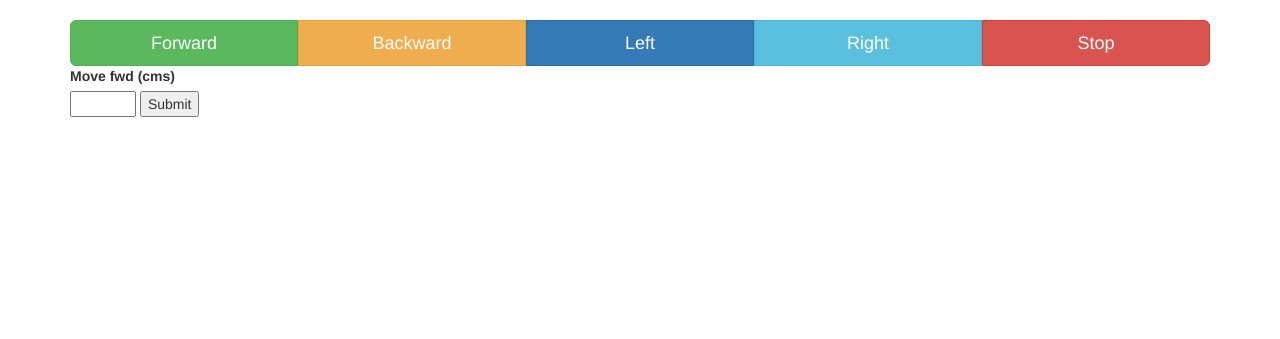
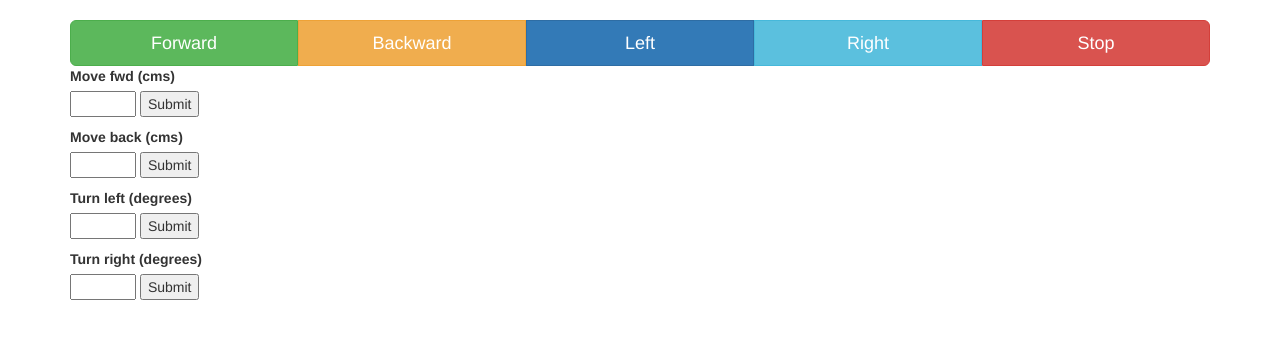
Before and after one commit to fersantxez/gopigo-server, a Flask app: page /move in a window 1280 px wide. Shown: the part 52-391 px from the top of the page. Run offline with Flask 2, Linux system fonts and the light colour scheme; the visitor is signed in with stand-in values (Sample User, id 1); some libraries are stand-ins or nearby versions.

Commit message:
full movement ok

```diff
--- a/app/forms.py
+++ b/app/forms.py
@@ -32,10 +32,16 @@ class FormForwardCms(FlaskForm):
 	forward_submit = SubmitField('Submit')
 
 class FormBackwardCms(FlaskForm):
-	pass
+	backward_distance = IntegerField('Move back (cms)',[NumberRange(min=0, max=500)])
+	backward_submit = SubmitField('Submit')
 
-class FormRotateLeftDegrees(FlaskForm):
-	pass
+class FormLeftTurnDegrees(FlaskForm):
+	lturn_degrees = IntegerField('Turn left (degrees)',[NumberRange(min=0, max=360)])
+	lturn_submit = SubmitField('Submit')
+
+class FormRightTurnDegrees(FlaskForm):
+	rturn_degrees = IntegerField('Turn right (degrees)',[NumberRange(min=0, max=360)])
+	rturn_submit = SubmitField('Submit')
 
 class FormRotateRightDegrees(FlaskForm):
 	pass
--- a/app/gopigo.py
+++ b/app/gopigo.py
@@ -205,8 +205,10 @@ def motor_fwd():
 def bwd(dist=0):
 	try:
 		if dist>0:
-			# this casting to int doesn't seem necessary
-			pulse=int(PPR*(dist//WHEEL_CIRC) )
+			#pulse=int(PPR*(dist//WHEEL_CIRC) )
+			#TODO: fix this for accuracy
+			pulse=int(PPR*(dist/WHEEL_CIRC))+1
+			#print('**DEBUG: PPR is: {}, dist is {}, WHEEL_CIRC is {}, pulse is {}'.format(PPR, dist, WHEEL_CIRC, pulse))
 			enc_tgt(1,1,pulse)
 	except Exception as e:
 		print ("gopigo bwd: {}".format(e))
@@ -255,7 +257,8 @@ def turn_right_wait_for_completion(degrees):
 
 # turn x degrees to the left
 def turn_left(degrees):
-	pulse = int(degrees//DPR)
+	#pulse = int(degrees//DPR)
+	pulse = int(degrees/DPR)
 	enc_tgt(0,1,pulse)
 	left()
 
--- a/app/templates/move.html
+++ b/app/templates/move.html
@@ -20,5 +20,29 @@
             {{ formFW.forward_submit }}
         </p>
     </form>
+    <form action="" method="POST">
+        {{ formBW.hidden_tag() }}
+        <p>
+            {{ formBW.backward_distance.label }}<br>
+            {{ formBW.backward_distance(size=2) }}
+            {{ formBW.backward_submit }}
+        </p>
+    </form>
+    <form action="" method="POST">
+        {{ formLT.hidden_tag() }}
+        <p>
+            {{ formLT.lturn_degrees.label }}<br>
+            {{ formLT.lturn_degrees(size=2) }}
+            {{ formLT.lturn_submit }}
+        </p>
+    </form>
+    <form action="" method="POST">
+        {{ formRT.hidden_tag() }}
+        <p>
+            {{ formRT.rturn_degrees.label }}<br>
+            {{ formRT.rturn_degrees(size=2) }}
+            {{ formRT.rturn_submit }}
+        </p>
+    </form>
 </div>
 {% endblock %}
--- a/app/views.py
+++ b/app/views.py
@@ -3,7 +3,7 @@ from flask import request, make_response, redirect, abort, render_template, url_
 import socket
 from datetime import datetime
 import app.util as util
-from app.forms import FormLogin, FormRegistration, FormForwardCms
+from app.forms import FormLogin, FormRegistration, FormForwardCms, FormBackwardCms, FormLeftTurnDegrees, FormRightTurnDegrees
 
 from flask_login import login_required, current_user, login_user, logout_user
 from app.models import User
@@ -67,16 +67,41 @@ def move():
 	Render interface for moving around the GoPiGo
 	'''
 
-	form_forward_cms = FormForwardCms()
+	form_fwd = FormForwardCms()
+	form_bwd = FormBackwardCms()
+	form_lt = FormLeftTurnDegrees()
+	form_rt = FormRightTurnDegrees()
 
-	if form_forward_cms.validate_on_submit():
-		dist = form_forward_cms.forward_distance.data #Integer
+	if form_fwd.validate_on_submit():
+		dist = form_fwd.forward_distance.data #Integer
 		if dist > 0:
 			flash('About to MOVE forward {} cms'.format(dist))
 			return redirect(url_for('forward', dist=dist))
 		return redirect(url_for('move'))
 
-	return render_template('move.html', formFW=form_forward_cms)
+	if form_bwd.validate_on_submit():
+		dist = form_bwd.backward_distance.data
+		if dist > 0:
+			flash('About to MOVE backward {} cms'.format(dist))
+			return redirect(url_for('backward', dist=dist))
+		return redirect(url_for('move'))
+
+	if form_lt.validate_on_submit():
+		degrees = form_lt.lturn_degrees.data
+		if degrees > 0:
+			flash('About to TURN left {} degrees'.format(degrees))
+			return redirect(url_for('left_turn', degrees=degrees))
+		return redirect(url_for('move'))
+
+	if form_rt.validate_on_submit():
+		degrees = form_rt.rturn_degrees.data
+		if degrees > 0:
+			flash('About to TURN right {} degrees'.format(degrees))
+			return redirect(url_for('right_turn', degrees=degrees))
+		return redirect(url_for('move'))
+
+	return render_template('move.html', \
+		formFW=form_fwd, formBW=form_bwd, formLT=form_lt, formRT=form_rt)
 
 #Motor movement
 @app.route('/gopigo/motor/forward/<int:dist>', methods=['GET'])
@@ -95,12 +120,12 @@ def motor_forward():
 	gopigo.fwd()
 	return redirect(url_for('move'))
 
-@app.route('/gopigo/motor/backward', methods=['GET'])
+@app.route('/gopigo/motor/backward/<int:dist>', methods=['GET'])
 @login_required
-def backward():
-	print('**DEBUG: BACKWARD some cms')
-	flash('Moving backwards {} cms'.format( 10 ) )
-	gopigo.bwd()
+def backward(dist):
+	print('**DEBUG: BACKWARD {} cms'.format(dist))
+	flash('Moving backward {} cms'.format(dist))
+	gopigo.bwd(dist)
 	return redirect(url_for('move'))
 
 @app.route('/gopigo/motor/motor_backward', methods=['GET'])
@@ -127,6 +152,14 @@ def left_rotation():
 	gopigo.left_rot()
 	return redirect(url_for('move'))
 
+@app.route('/gopigo/motor/left_turn/<int:degrees>', methods=['GET'])
+@login_required
+def left_turn(degrees):
+	print('**DEBUG: TURN LEFT {} degrees'.format(degrees))
+	flash('Rotating Left {} degrees'.format(degrees))
+	gopigo.turn_left(degrees)
+	return redirect(url_for('move'))
+
 @app.route('/gopigo/motor/right', methods=['GET'])
 @login_required
 def right():
@@ -141,6 +174,14 @@ def right_rotation():
 	print('**DEBUG: RIGHT ROTATION')
 	flash('Rotating Right (fast)')
 	gopigo.right_rot()
+	return redirect(url_for('move'))
+
+@app.route('/gopigo/motor/right_turn/<int:degrees>', methods=['GET'])
+@login_required
+def right_turn(degrees):
+	print('**DEBUG: TURN RIGHT {} degrees'.format(degrees))
+	flash('Rotating Right {} degrees'.format(degrees))
+	gopigo.turn_right(degrees)
 	return redirect(url_for('move'))
 
 @app.route('/gopigo/motor/stop', methods=['GET'])
```
